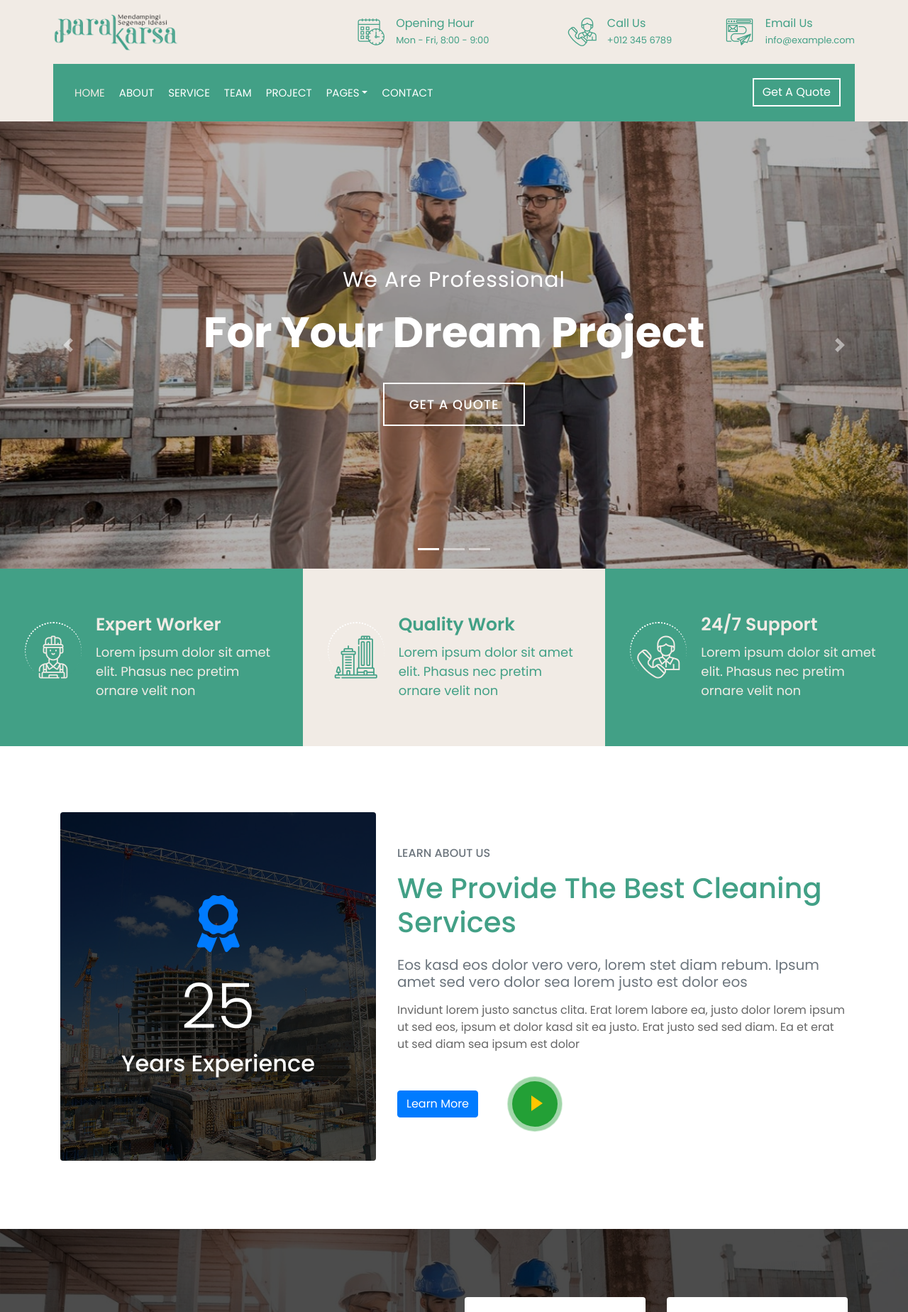
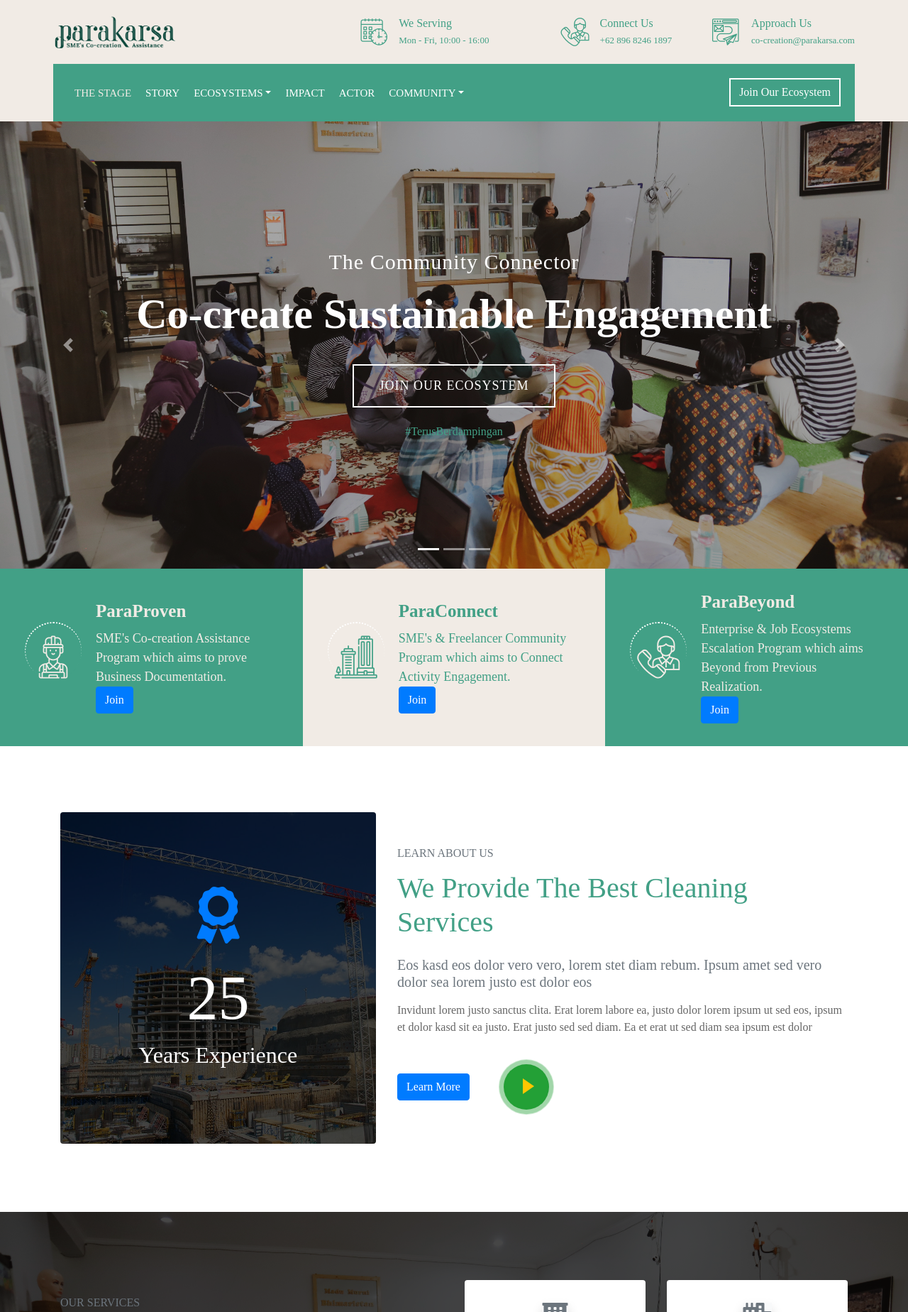
Before and after one commit to dmpriatna/Jarvis, a PHP site: page /views/PROFILE/index.html in a window 1280 px wide. Shown: the top 1848 px of the page at 71% size. Run offline with PHP 8.4, Linux system fonts and the light colour scheme; some libraries are stand-ins or nearby versions.

Commit message:
improve content

```diff
--- a/views/PROFILE/css/style.css
+++ b/views/PROFILE/css/style.css
@@ -11,7 +11,7 @@
 body {
     color: #666666;
     background: #dddddd;
-    font-family: 'Poppins', sans-serif;
+    font-family: Lora;
     font-weight: 400;
 }
 
--- a/views/PROFILE/index.html
+++ b/views/PROFILE/index.html
@@ -51,8 +51,8 @@
                                         <i class="flaticon-calendar"></i>
                                     </div>
                                     <div class="top-bar-text">
-                                        <h3>Opening Hour</h3>
-                                        <p>Mon - Fri, 8:00 - 9:00</p>
+                                        <h3>We Serving</h3>
+                                        <p>Mon - Fri, 10:00 - 16:00</p>
                                     </div>
                                 </div>
                             </div>
@@ -62,8 +62,8 @@
                                         <i class="flaticon-call"></i>
                                     </div>
                                     <div class="top-bar-text">
-                                        <h3>Call Us</h3>
-                                        <p>+012 345 6789</p>
+                                        <h3>Connect Us</h3>
+                                        <p>+62 896 8246 1897</p>
                                     </div>
                                 </div>
                             </div>
@@ -73,8 +73,8 @@
                                         <i class="flaticon-send-mail"></i>
                                     </div>
                                     <div class="top-bar-text">
-                                        <h3>Email Us</h3>
-                                        <p>info@example.com</p>
+                                        <h3>Approach Us</h3>
+                                        <p>co-creation@parakarsa.com</p>
                                     </div>
                                 </div>
                             </div>
@@ -96,22 +96,29 @@
 
                     <div class="collapse navbar-collapse justify-content-between" id="navbarCollapse">
                         <div class="navbar-nav mr-auto">
-                            <a href="/" class="nav-item nav-link active">Home</a>
-                            <a href="/" class="nav-item nav-link">About</a>
-                            <a href="/" class="nav-item nav-link">Service</a>
-                            <a href="/" class="nav-item nav-link">Team</a>
-                            <a href="/" class="nav-item nav-link">Project</a>
+                            <a href="/" class="nav-item nav-link active">The Stage</a>
+                            <a href="/" class="nav-item nav-link">Story</a>
                             <div class="nav-item dropdown">
-                                <a href="#" class="nav-link dropdown-toggle" data-toggle="dropdown">Pages</a>
+                                <a href="#" class="nav-link dropdown-toggle" data-toggle="dropdown">Ecosystems</a>
                                 <div class="dropdown-menu">
-                                    <a href="/" class="dropdown-item">Blog Page</a>
-                                    <a href="/" class="dropdown-item">Single Page</a>
+                                    <a href="/" class="dropdown-item">ParaPrograms</a>
+                                    <a href="/" class="dropdown-item">ParaProjects</a>
+                                    <a href="/" class="dropdown-item">ParaProducts</a>
                                 </div>
                             </div>
-                            <a href="/" class="nav-item nav-link">Contact</a>
+                            <a href="/" class="nav-item nav-link">Impact</a>
+                            <a href="/" class="nav-item nav-link">Actor</a>
+                            <div class="nav-item dropdown">
+                                <a href="#" class="nav-link dropdown-toggle" data-toggle="dropdown">Community</a>
+                                <div class="dropdown-menu">
+                                    <a href="/" class="dropdown-item">ParaLancer</a>
+                                    <a href="/" class="dropdown-item">ParaPreneur</a>
+                                    <a href="/" class="dropdown-item">ParaParner</a>
+                                </div>
+                            </div>
                         </div>
                         <div class="ml-auto">
-                            <a class="btn" href="/">Get A Quote</a>
+                            <a class="btn" href="/">Join Our Ecosystem</a>
                         </div>
                     </div>
                 </nav>
@@ -131,27 +138,33 @@
                 <div class="carousel-item active">
                     <img src="views/PROFILE/img/carousel-1.jpg" alt="Carousel Image">
                     <div class="carousel-caption">
-                        <p class="animated fadeInRight">We Are Professional</p>
-                        <h1 class="animated fadeInLeft">For Your Dream Project</h1>
-                        <a class="btn animated fadeInUp" href="/">Get A Quote</a>
+                        <p class="animated fadeInRight">The Community Connector</p>
+                        <h1 class="animated fadeInLeft">Co-create Sustainable Engagement</h1>
+                        <a class="btn animated fadeInUp" href="/">Join Our Ecosystem</a>
+                        <br>
+                        <h6>#TerusBerdampingan</h6>
                     </div>
                 </div>
 
                 <div class="carousel-item">
                     <img src="views/PROFILE/img/carousel-2.jpg" alt="Carousel Image">
                     <div class="carousel-caption">
-                        <p class="animated fadeInRight">Professional Builder</p>
-                        <h1 class="animated fadeInLeft">We Build Your Home</h1>
-                        <a class="btn animated fadeInUp" href="/">Get A Quote</a>
+                        <p class="animated fadeInRight">The Agregator of SME's-Freelancer</p>
+                        <h1 class="animated fadeInLeft">Assist to Gain Profits With Co-creation</h1>
+                        <a class="btn animated fadeInUp" href="/">Join Our Ecosystem</a>
+                        <br>
+                        <h6>#TerusBerdampingan</h6>
                     </div>
                 </div>
 
                 <div class="carousel-item">
                     <img src="views/PROFILE/img/carousel-3.jpg" alt="Carousel Image">
                     <div class="carousel-caption">
-                        <p class="animated fadeInRight">We Are Trusted</p>
-                        <h1 class="animated fadeInLeft">For Your Dream Home</h1>
-                        <a class="btn animated fadeInUp" href="/">Get A Quote</a>
+                        <p class="animated fadeInRight">The Problem Solver</p>
+                        <h1 class="animated fadeInLeft">Co-create Escalates Realization</h1>
+                        <a class="btn animated fadeInUp" href="/">Join Our Ecosystem</a>
+                        <br>
+                        <h6>#TerusBerdampingan</h6>
                     </div>
                 </div>
             </div>
@@ -178,8 +191,9 @@
                                 <i class="flaticon-worker"></i>
                             </div>
                             <div class="feature-text">
-                                <h3>Expert Worker</h3>
-                                <p>Lorem ipsum dolor sit amet elit. Phasus nec pretim ornare velit non</p>
+                                <h3>ParaProven</h3>
+                                <p>SME's Co-creation Assistance Program which aims to prove Business Documentation.</p>
+                                <div class="btn btn-primary">Join</div>
                             </div>
                         </div>
                     </div>
@@ -189,8 +203,9 @@
                                 <i class="flaticon-building"></i>
                             </div>
                             <div class="feature-text">
-                                <h3>Quality Work</h3>
-                                <p>Lorem ipsum dolor sit amet elit. Phasus nec pretim ornare velit non</p>
+                                <h3>ParaConnect</h3>
+                                <p>SME's & Freelancer Community Program which aims to Connect Activity Engagement.</p>
+                                <div class="btn btn-primary">Join</div>
                             </div>
                         </div>
                     </div>
@@ -200,8 +215,9 @@
                                 <i class="flaticon-call"></i>
                             </div>
                             <div class="feature-text">
-                                <h3>24/7 Support</h3>
-                                <p>Lorem ipsum dolor sit amet elit. Phasus nec pretim ornare velit non</p>
+                                <h3>ParaBeyond</h3>
+                                <p>Enterprise & Job Ecosystems Escalation Program which aims Beyond from Previous Realization.</p>
+                                <div class="btn btn-primary">Join</div>
                             </div>
                         </div>
                     </div>
```
Also changed, not shown: views/PROFILE/img/carousel-1.jpg, views/PROFILE/img/carousel-2.jpg, views/PROFILE/img/carousel-3.jpg, views/PROFILE/img/logo.png.
